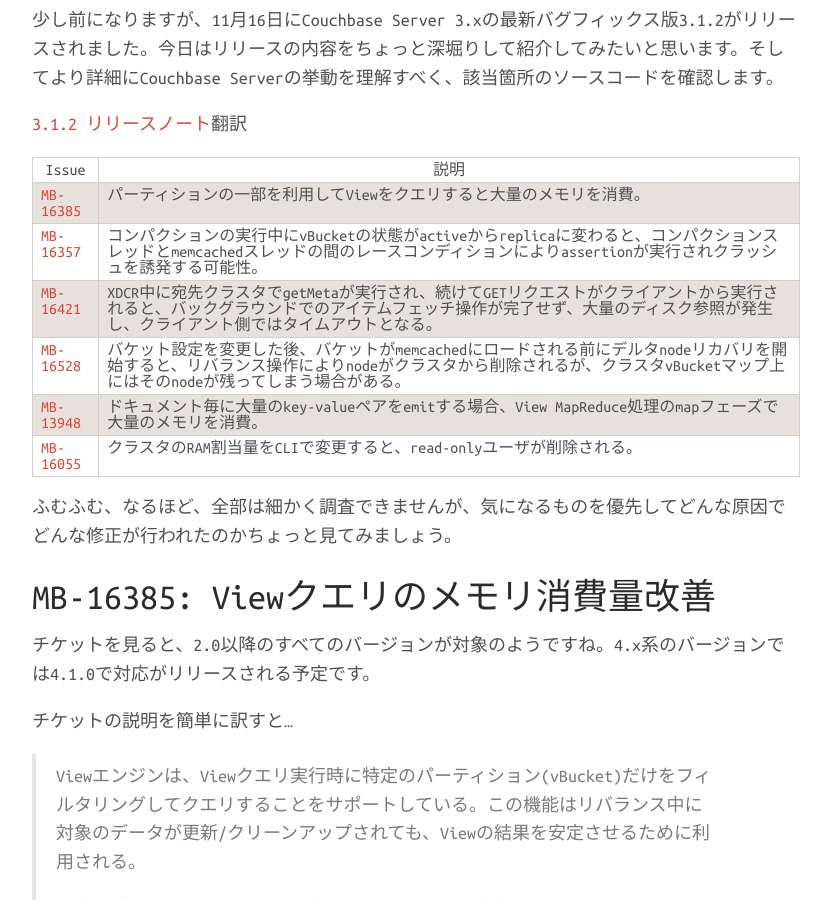
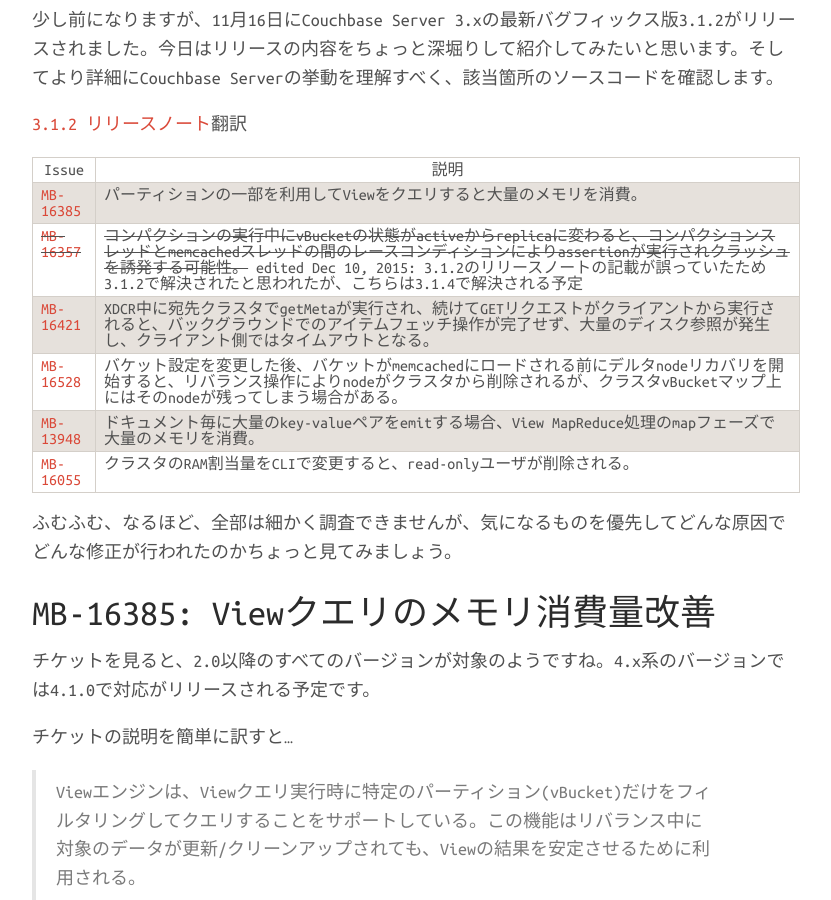
Before and after one commit to ijokarumawak/ijokarumawak.github.io, a Jekyll site: the page built from _posts/2015-12-07-cb312-releasenotes.md, in a window 1280 px wide and 900 px high, scrolled down 451 px. Shown: the whole window, without its empty margins (224-1055 px from the left). Built offline with Jekyll 4.4.1, drawn with Linux system fonts in a browser that asks for light colours; nearby versions of some CDN libraries.

Commit message:
Updated release status of MB-16357.

```diff
--- a/_posts/2015-12-07-cb312-releasenotes.md
+++ b/_posts/2015-12-07-cb312-releasenotes.md
@@ -12,7 +12,7 @@
 | Issue | 説明 |
 |-------|------|
 | [MB-16385](http://www.couchbase.com/issues/browse/MB-16385) | パーティションの一部を利用してViewをクエリすると大量のメモリを消費。|
-| [MB-16357](http://www.couchbase.com/issues/browse/MB-16357) | コンパクションの実行中にvBucketの状態がactiveからreplicaに変わると、コンパクションスレッドとmemcachedスレッドの間のレースコンディションによりassertionが実行されクラッシュを誘発する可能性。|
+| <del>[MB-16357](http://www.couchbase.com/issues/browse/MB-16357)</del> | <del>コンパクションの実行中にvBucketの状態がactiveからreplicaに変わると、コンパクションスレッドとmemcachedスレッドの間のレースコンディションによりassertionが実行されクラッシュを誘発する可能性。</del> edited Dec 10, 2015: 3.1.2のリリースノートの記載が誤っていたため3.1.2で解決されたと思われたが、こちらは3.1.4で解決される予定|
 | [MB-16421](http://www.couchbase.com/issues/browse/MB-16421) | XDCR中に宛先クラスタでgetMetaが実行され、続けてGETリクエストがクライアントから実行されると、バックグラウンドでのアイテムフェッチ操作が完了せず、大量のディスク参照が発生し、クライアント側ではタイムアウトとなる。|
 | [MB-16528](http://www.couchbase.com/issues/browse/MB-16528) | バケット設定を変更した後、バケットがmemcachedにロードされる前にデルタnodeリカバリを開始すると、リバランス操作によりnodeがクラスタから削除されるが、クラスタvBucketマップ上にはそのnodeが残ってしまう場合がある。|
 | [MB-13948](http://www.couchbase.com/issues/browse/MB-13948) | ドキュメント毎に大量のkey-valueペアをemitする場合、View MapReduce処理のmapフェーズで大量のメモリを消費。|
```
